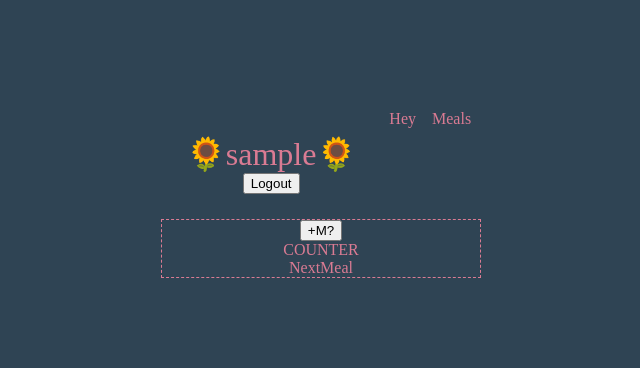
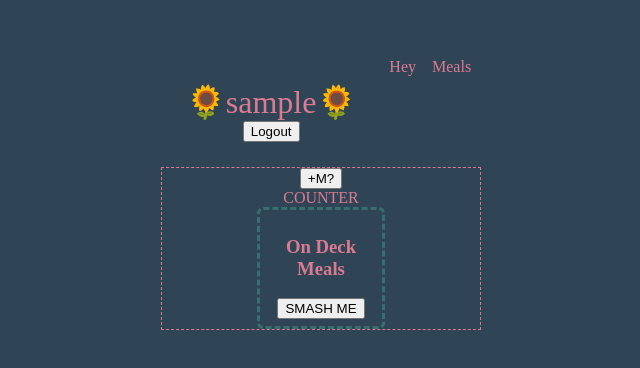
Before and after one commit to Voskii/Sue, a React (Create React App) app in the folder client/: page /hey in a window 1280 px wide. Shown: the part 206-574 px from the top of the page, without its empty margins (320-960 px from the left). Built offline with nearby package versions, Linux system fonts and the light colour scheme; sample sign-in values are in the browser's storage.

Commit message:
DD logic work

```diff
--- a/client/src/components/DailyDub.jsx
+++ b/client/src/components/DailyDub.jsx
@@ -3,18 +3,32 @@ import { MealContext } from '../context/MealProvider'
 import { StatContext } from '../context/StatProvider'
 import { DubContext } from '../context/DailyDubProvider'
 
-const DailyDub = () => {
+const DailyDub = (props) => {
 // stat map, add values together for the day, back end storage for total stats vs max stats for the day, contains array of selected user meals
 // setStats code will need to be stats for value tracking items only
+    const { mealss, onDeck, generate} = props
     const { addMeal, getMeals, meals, mealId } = useContext(MealContext)
     const { getStats, stats, setStats } = useContext(StatContext)
     const { dub, setDub } = useContext(DubContext)
 
-    const mapMe = ''
-
+    const mapMe = mealss.map(meal => (<h3>{meal.name}</h3>))
+    console.log(`inside DailyDub:dub`, dub, `mealss:`, mealss)
     return (
-        <div>
-            DAILY DUB
+        <div className='daily-dub-container'>
+            {generate &&
+                <>
+                    <h3>Tracked Meals</h3>
+                    {mapMe}
+                    <button>SMASH ME</button>
+                </>
+            }
+            {onDeck && mealss &&
+                <>
+                    <h3>On Deck Meals</h3>
+                    {/* {mapMe} */}
+                    <button>SMASH ME</button>
+                </>
+            }
         </div>
     )
 }
--- a/client/src/components/Hey.jsx
+++ b/client/src/components/Hey.jsx
@@ -3,22 +3,27 @@ import Counter from './Counter.jsx'
 import NextMeal from './NextMeal.jsx'
 import NewMeal from './NewMeal.jsx'
 import { UserContext } from '../context/UserProvider.jsx'
+import { StatContext } from '../context/StatProvider.jsx'
+import { MealContext } from '../context/MealProvider.jsx'
+import DailyDub from './DailyDub.jsx'
 
 export default function Hey(){
     const { user } = useContext(UserContext)
+    const { setStats }= useContext(StatContext)
+    const { meals, getMeals } = useContext(MealContext)
     const [ newM, setNewM ] = useState(false)
     return (
         <div className='counter-container'>
             <div className=''>
                 {newM ?
-                    <NewMeal setNewM={setNewM} user={user}/>
+                    <NewMeal setNewM={setNewM} user={user} setStats={setStats} />
                 :
                     <div>
                         <div>
                             {!newM && <button onClick={() => setNewM(!newM)}>+M?</button>}
                             <Counter />
                         </div>
-                            <NextMeal />
+                            <DailyDub onDeck={true} mealss={meals} getMeals={getMeals} />
                     </div>
                 }
             </div>
--- a/client/src/components/Meal.jsx
+++ b/client/src/components/Meal.jsx
@@ -19,6 +19,7 @@ const Meal = (props) => {
     const check = () => {
 
         setChecked(!checked)
+        track(meal)
     }
 
     return (
@@ -32,7 +33,7 @@ const Meal = (props) => {
             :
                 <h2 onClick={()=>mealClicked(meal)}>{meal.name}</h2>
             }
-            <div onClick={()=>track(meal)}>{checked? '👀':'✨'}</div>
+            <div onClick={()=>check(meal)}>{checked? '👀':'✨'}</div>
         </div>
     )
 }
--- a/client/src/components/Meals.jsx
+++ b/client/src/components/Meals.jsx
@@ -43,7 +43,7 @@ const Meals = () => {
         setTracking(true)
         setTrackedMeals(prev => [
             ...prev,
-            meal.name
+            meal
         ])
     }
 
@@ -53,7 +53,7 @@ const Meals = () => {
         setShowStats(false)
     }
 
-    const statMe = stats?.map(item => <Stat info={item} />)
+    const statMe = stats?.map(item => <Stat key={item._id} info={item} />)
 
     const mapMe = meals.map(meal => {
 
@@ -67,21 +67,21 @@ const Meals = () => {
             </div>
         )
     })
-
+    console.log(`trackedMeals bottom of comp`, trackedMeals)
     return (
         <div>
             {chosen?
                 <div>
-                    <Meal onClick={cleanUp} meal={chosen} stats={stats} cleanUp={cleanUp} setStats={setStats} statMe={statMe} setShowStats={setShowStats} showStats={showStats} />
+                    <Meal onClick={cleanUp} meal={chosen} stats={stats} cleanUp={cleanUp} setStats={setStats} statMe={statMe} setShowStats={setShowStats} showStats={showStats} track={track}/>
 
                 </div>
             :
-                <div className='hey-meals'>
+                <div className='hey-meals-dd'>
                     <ul>
                         {mapMe}
                     </ul>
 
-                    {tracking && <DailyDub />}
+                    {tracking && <DailyDub mealss={trackedMeals} generate={true}/>}
                 </div>
 
             }
--- a/client/src/components/NewMeal.jsx
+++ b/client/src/components/NewMeal.jsx
@@ -7,7 +7,7 @@ import { useEffect } from 'react'
 export default function NextMeal(props) {
 
     const { addMeal, newMeal, setUserIdNow, mealId, handleChange, handleSubmit } = useContext(MealContext)
-    const { setNewM, user } = props
+    const { setNewM, user, setStats } = props
     console.log(`user:`, user)
     const [next, setNext] = useState(true)
     // const mapMe = data.map()
@@ -44,7 +44,7 @@ export default function NextMeal(props) {
                         <button>SMASH MEAL</button>
                     </form>
                 }
-            {mealId && <StatGen meal={mealId} setNewM={setNewM} />}
+            {mealId && <StatGen meal={mealId} setNewM={setNewM} setStats={setStats} />}
         </div>
     )
 }
--- a/client/src/context/DailyDubProvider.jsx
+++ b/client/src/context/DailyDubProvider.jsx
@@ -24,11 +24,23 @@ export default function DailyDubProvider(props){
     }])
 
     const addDubStat = (meal) => {
-        setDub()
+        console.log(`inside dubStat:meal:`, meal)
+        // setDub(prev => [
+        //     ...prev,
+        //     {
+        //         name: meal.name
+        //     }
+        // ])
     }
 
     const addDubMealStat = (stats) => {
-        setDub()
+        console.log(`inside dubMealStat:stats:`, stats)
+        // setDub(prev => [
+        //     ...prev,
+        //     {
+
+        //     }
+        // ])
     }
 
     // const handleChange = (e) => {
--- a/client/src/hey.css
+++ b/client/src/hey.css
@@ -12,9 +12,11 @@
     border: 1px dashed var(--p);
 }
 
-.hey-meals {
+.hey-meals-dd{
   display: flex;
-  justify-content: center;
+    flex-direction: row;
+    justify-content: center;
+    gap: 25%;
 }
 
 .new-meal{
@@ -59,3 +61,14 @@ nav a {
     justify-content: center;
     gap: 30px;
   }
+
+  .daily-dub-container{
+    /* display: flex;
+    flex-direction: row;
+    justify-content: center;
+    gap: 25%; */
+    text-align: center;
+    border: var(--lg) dashed 3px;
+    border-radius: 5%;
+    padding: 5%;
+  }
```
